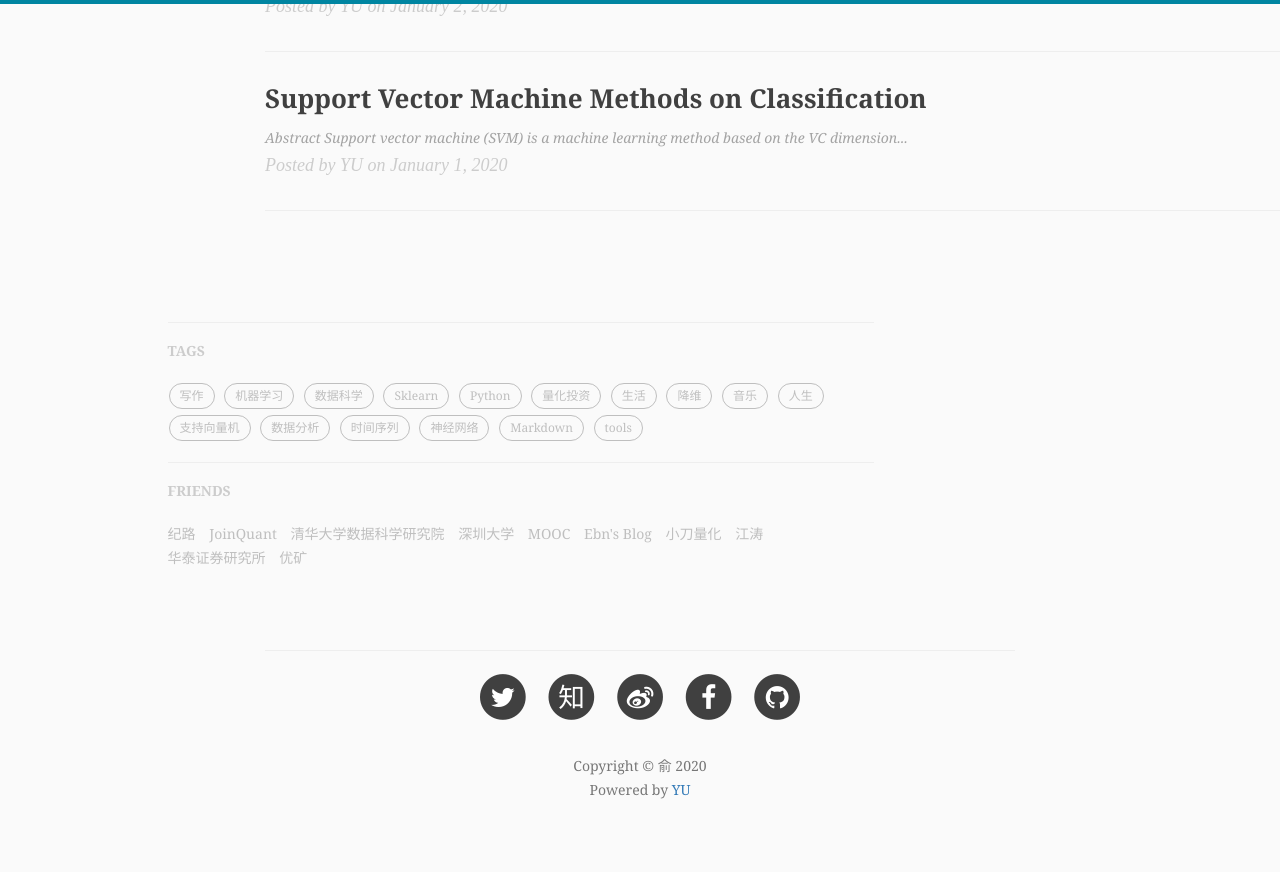
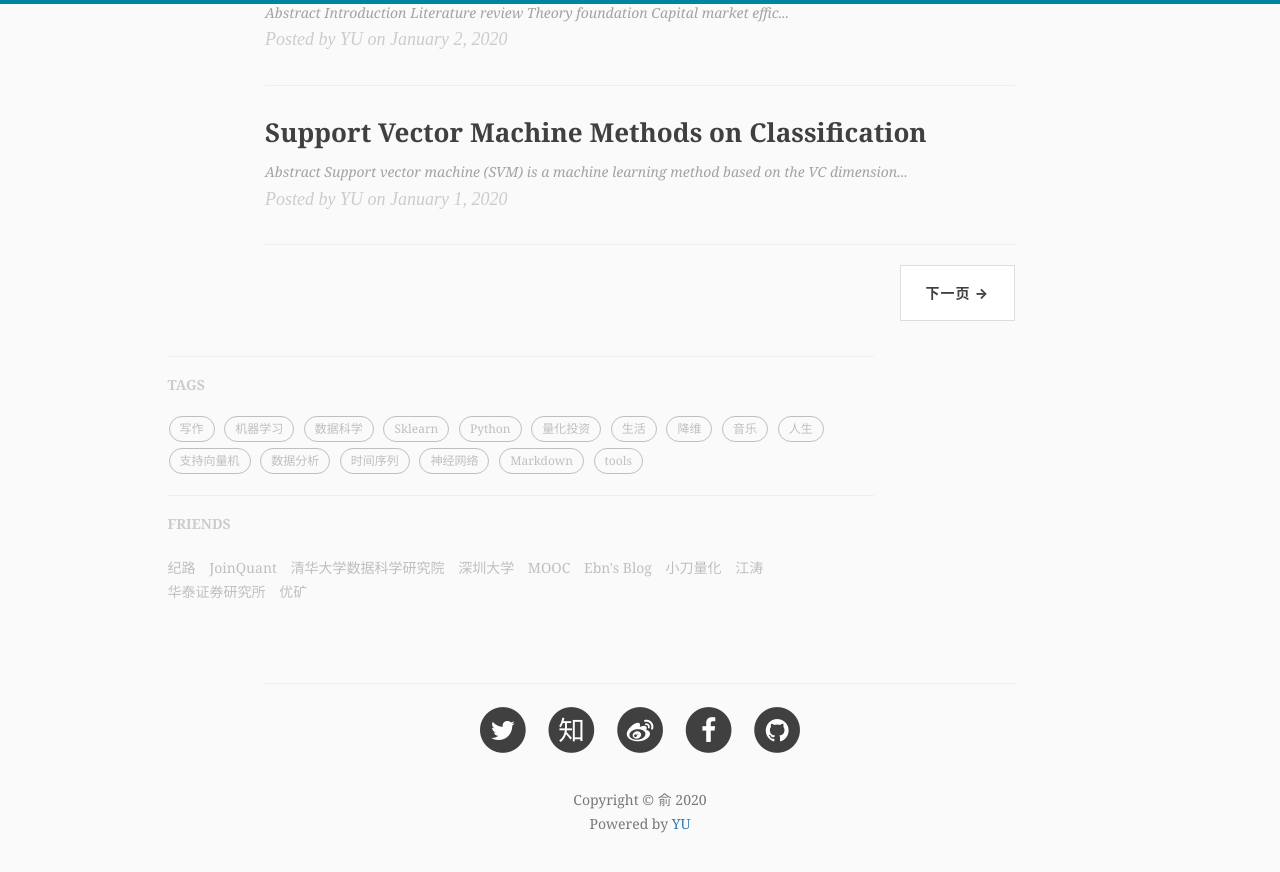
Before and after one commit to Kuankelife/leoblog, a Jekyll site: the page built from index.html, in a window 1280 px wide and 900 px high, scrolled down 1439 px. Shown: the top 872 px of the window. Built offline with Jekyll 4.4.1, drawn with Linux system fonts in a browser that asks for light colours; nearby versions of some CDN libraries; the list of posts is cut into pages by our own code; comment, search, counter and statistics services are not loaded.

Commit message:
Update page.html

```diff
--- a/_layouts/page.html
+++ b/_layouts/page.html
@@ -11,7 +11,7 @@
         {% if site.sidebar == false %}
 <!-- NO SIDEBAR -->
     <!-- PostList Container -->
-            <div class="col-lg-12 col-lg-offset-2 col-md-10 col-md-offset-1 postlist-container">
+            <div class="col-lg-8 col-lg-offset-2 col-md-10 col-md-offset-1 postlist-container">
                 {{ content }}
             </div>
     <!-- Sidebar Container -->
```
